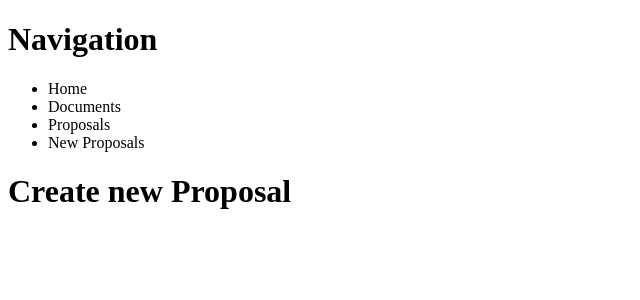
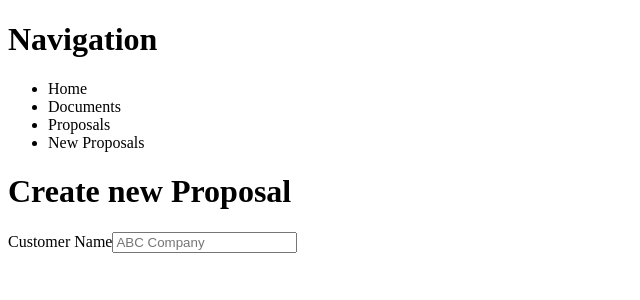
Before and after one commit to mb0606/Freelancer_Front_end_ang2, an Angular app: page /proposals/new in a window 1280 px wide. Shown: the top 300 px of the page, without its empty margins (0-640 px from the left). Built offline with nearby package versions, Linux system fonts and the light colour scheme.

Commit message:
[client] Started building out proposal form.

```diff
--- a/src/app/proposal/proposal-new.component.ts
+++ b/src/app/proposal/proposal-new.component.ts
@@ -5,6 +5,21 @@ import { Proposal } from './proposal'
   selector: "app-proposal-new",
   template: `
   <h1>Create new Proposal</h1>
+  <div>
+    <form #proposalForm="ngForm">
+      <label for="customer">Customer Name</label>
+      <input  type="text"
+              id="customer"
+              placeholder="ABC Company"
+              name="customer"
+              #customer
+              [(ngModel)]="proposal.customer"
+      >
+
+    </form>
+
+    <div>{{ proposal.customer }}</div>
+  </div>
   `
 })
 
```
